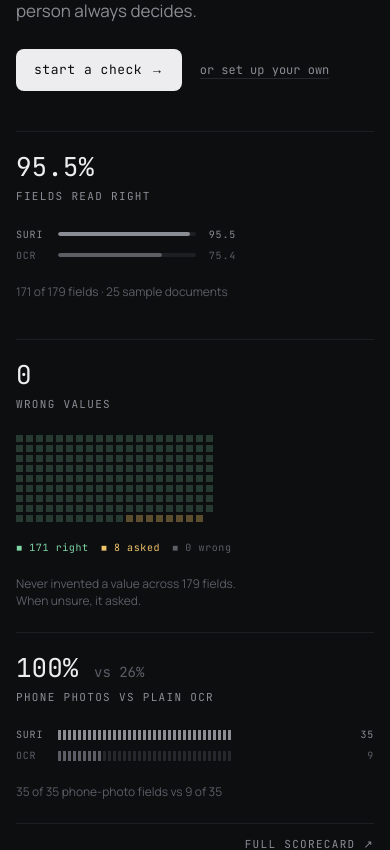
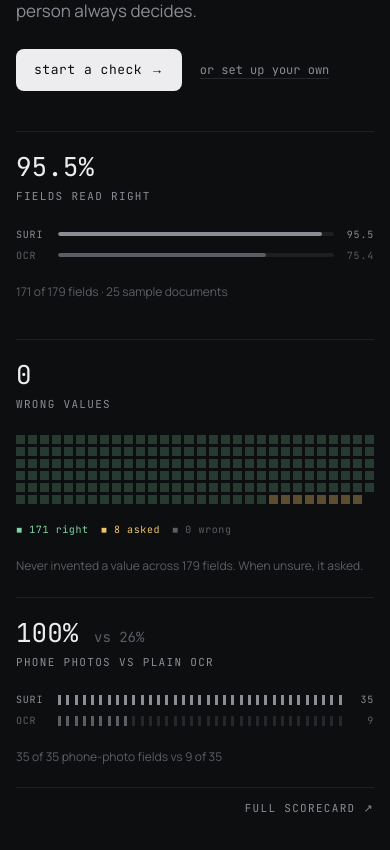
Before and after one commit to btokne-auth/suri, a Next.js app: page / in a window 390 px wide. Shown: the part 800-1650 px from the top of the page. Built offline with nearby package versions, Linux system fonts and the light colour scheme.

Commit message:
Landing stats: fit and stack on phone screens

```diff
--- a/app/globals.css
+++ b/app/globals.css
@@ -2824,3 +2824,48 @@ img {
 @media (max-width: 480px) {
   .rv-decision-label { flex-basis: 100%; }
 }
+
+/* Landing stats on narrow screens: the charts stay inside their cell,
+   and below 640px the three cells stack instead of squeezing side by side. */
+.landing-stat { min-width: 0; }
+.landing-stats .landing-grid {
+  grid-template-columns: repeat(20, minmax(0, 7px));
+  max-width: 100%;
+}
+.landing-stats .landing-grid-sq {
+  width: 100%;
+  height: auto;
+  aspect-ratio: 1;
+}
+.landing-stats .landing-tick-track { gap: 1px; }
+@media (min-width: 900px) {
+  .landing-stats .landing-tick-track { gap: 2px; }
+}
+@media (max-width: 640px) {
+  .landing-stats { grid-template-columns: minmax(0, 1fr); }
+  .landing-stats .landing-stat + .landing-stat {
+    border-left: 0;
+    border-top: 1px solid var(--line);
+    padding-left: 0;
+    padding-top: 22px;
+  }
+  .landing-stats .landing-stat:nth-child(n)::after { left: -12px; right: -12px; }
+  /* stacked: each chart uses the full width of the screen instead of hugging the left */
+  .landing-stats .landing-bars,
+  .landing-stats .landing-ticks { max-width: none; }
+  .landing-stats .landing-tick-track { max-width: none; justify-content: space-between; }
+  .landing-stats .landing-tick { flex: 0 0 3px; }
+  .landing-stats .landing-grid {
+    grid-template-columns: repeat(30, minmax(0, 1fr));
+    gap: 3px;
+  }
+  .landing-stats .landing-stat-detail { max-width: none; }
+}
+/* phones: holding a stat plays its animation; don't pop the copy menu */
+@media (hover: none) {
+  .landing-stat {
+    -webkit-user-select: none;
+    user-select: none;
+    -webkit-touch-callout: none;
+  }
+}
```
